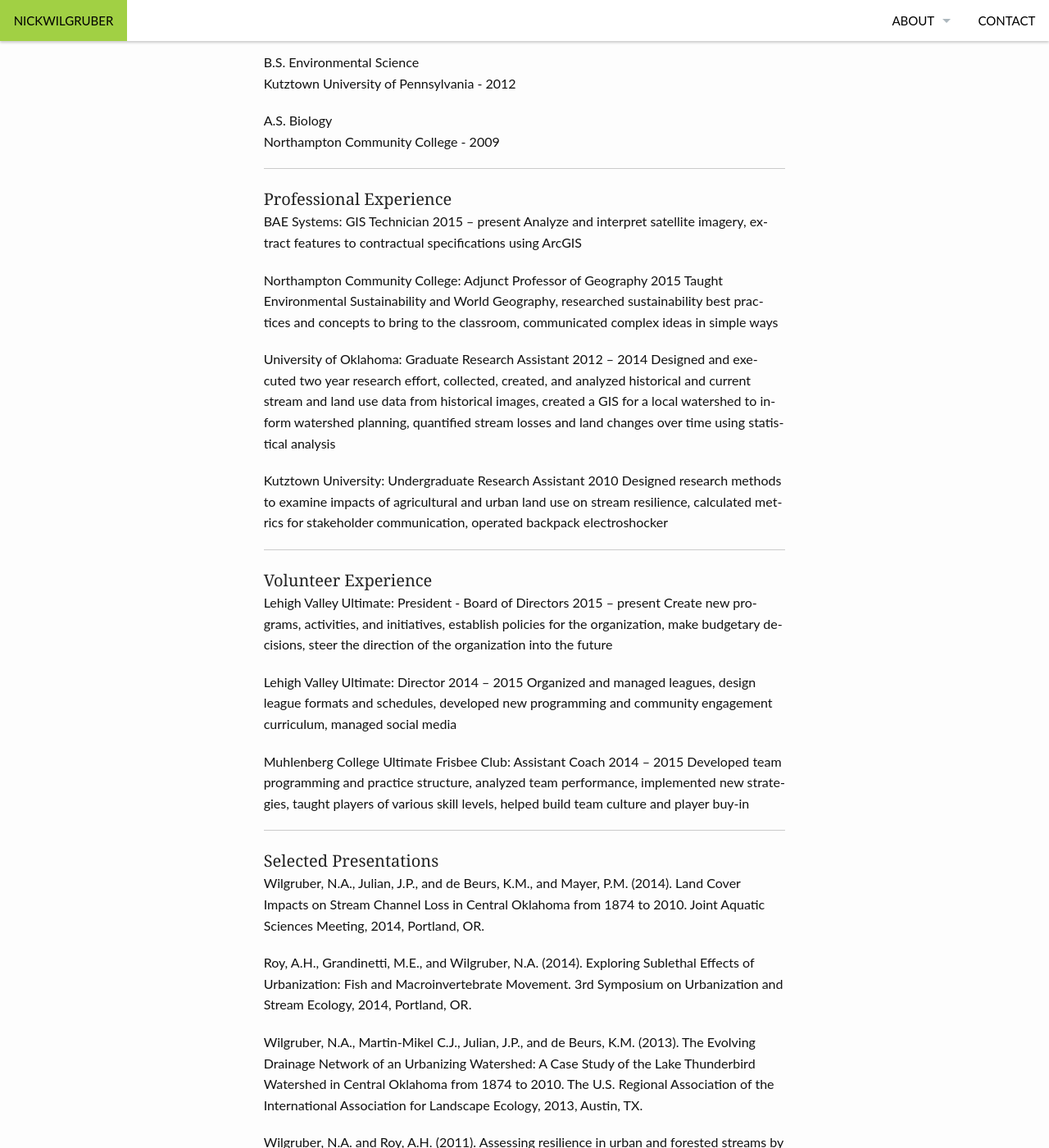
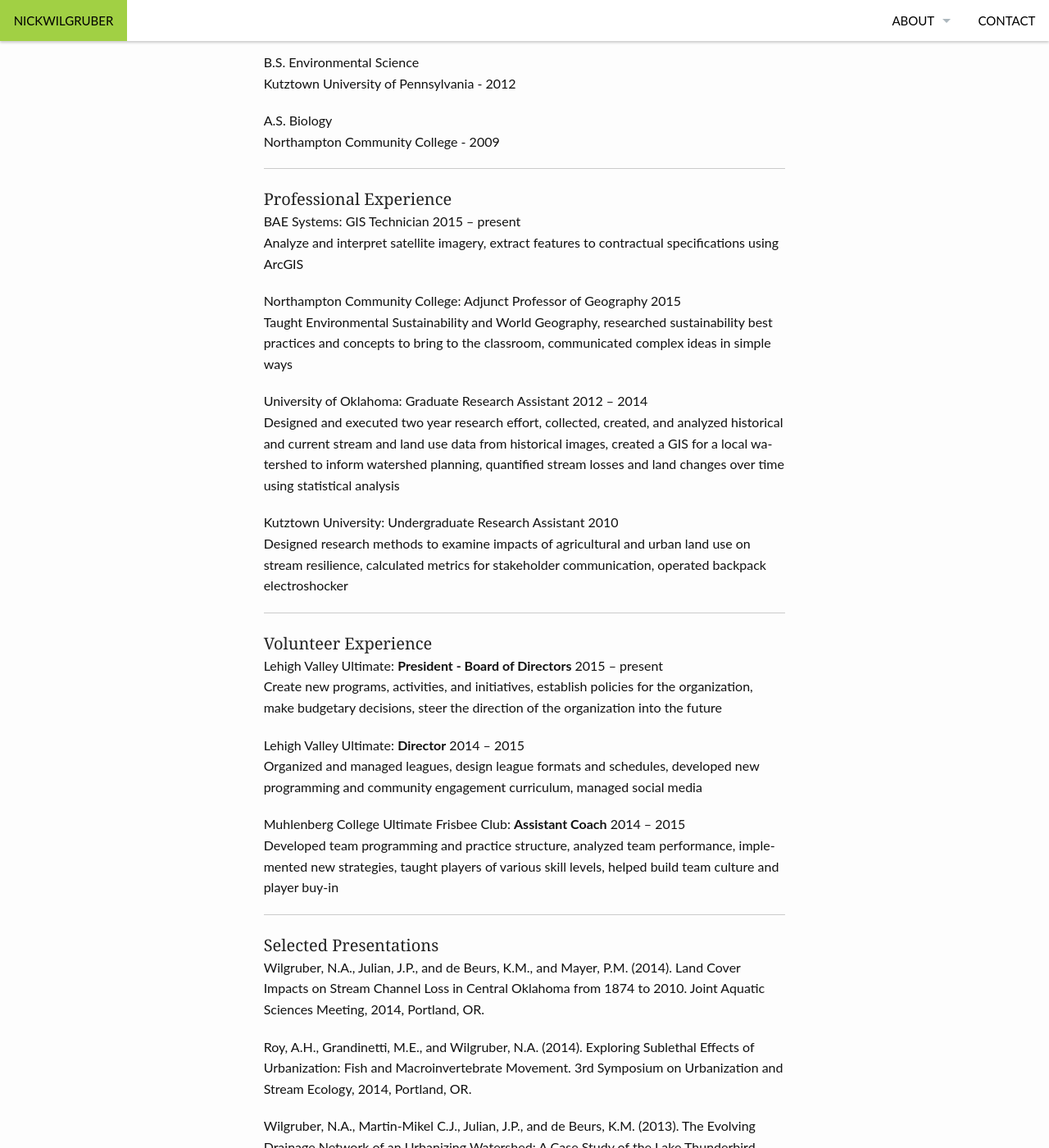
Before and after one commit to wontgruber/wontgruber.github.io, a Jekyll site: the page built from pages/cv.md, in a window 1280 px wide and 1400 px high, scrolled down 504 px. Shown: the whole window at 82% size. Built offline with Jekyll 4.4.1, drawn with Linux system fonts in a browser that asks for light colours.

Commit message:
Update cv.md

```diff
--- a/pages/cv.md
+++ b/pages/cv.md
@@ -44,14 +44,14 @@
  -----
 
 #### Volunteer Experience
- Lehigh Valley Ultimate: President - Board of Directors  2015 – present
+ Lehigh Valley Ultimate: **President - Board of Directors**  2015 – present
   Create new programs, activities, and initiatives, establish policies for the organization, make
   budgetary decisions, steer the direction of the organization into the future
 
- Lehigh Valley Ultimate: Director  2014 – 2015
+ Lehigh Valley Ultimate: **Director**  2014 – 2015
   Organized and managed leagues, design league formats and schedules, developed new programming and community engagement curriculum, managed social media
 
- Muhlenberg College Ultimate Frisbee Club: Assistant Coach  2014 – 2015
+ Muhlenberg College Ultimate Frisbee Club: **Assistant Coach**  2014 – 2015
   Developed team programming and practice structure, analyzed team performance, implemented new strategies, taught players of various skill levels, helped build team culture and player buy-in
 
 ----
```
